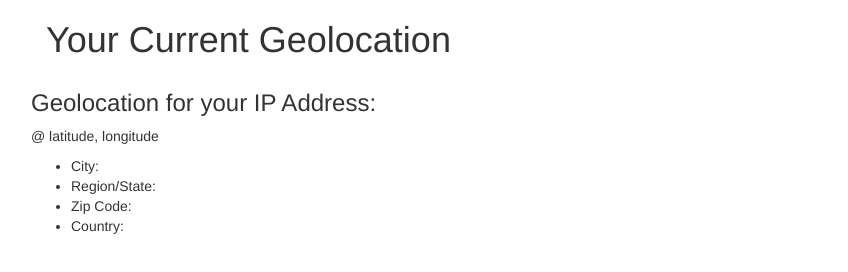
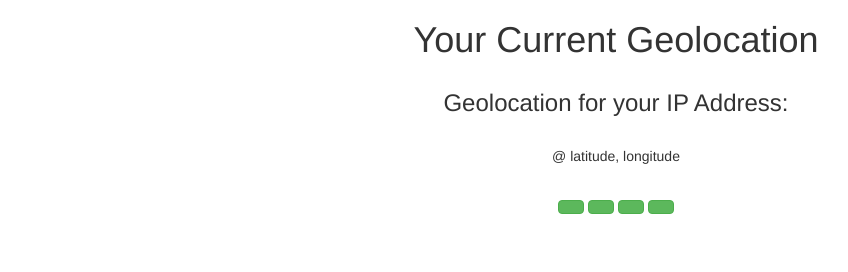
Before and after one commit to andrewdc92/ip-tracker, a website: page index.html in a window 1280 px wide. Shown: the whole page, without its empty margins (24-872 px from the left). Drawn offline with nearby package versions, Linux system fonts and the light colour scheme; no server answers.

Commit message:
styled buttons and page layout, preparing to test heroku deploy

```diff
--- a/controllers/ipController.js
+++ b/controllers/ipController.js
@@ -3,5 +3,5 @@ angular.module('ipApp')
 
   function ipController() {
       var vm = this;
-      vm.ip = "38.140.30.202"
+      // vm.ip = "38.140.30.202"
   };
--- a/index.html
+++ b/index.html
@@ -4,18 +4,21 @@
     <meta charset="utf-8">
     <title>I C UR IP </title>
 
+    <link rel="stylesheet" href="https://maxcdn.bootstrapcdn.com/bootstrap/3.3.7/css/bootstrap.min.css">
+    <link rel="stylesheet" href="styles/main.css">
+
     <script src="http://ajax.googleapis.com/ajax/libs/angularjs/1.4.4/angular.min.js"></script>
     <script type='text/javascript' src='app.js'></script>
     <script type='text/javascript' src='scripts/directives/ip.js'></script>
     <script type ='text/javascript' src='controllers/ipController.js'></script>
 
-    <link rel="stylesheet" href="https://maxcdn.bootstrapcdn.com/bootstrap/3.3.7/css/bootstrap.min.css">
+    <script type="text/javascript" src="services/ipservice.js"></script>
 
   </head>
   <body>
 
     <div class="container" ng-controller="ipController as ipController">
-      <h1>Your Current Geolocation</h1>
+      <center><h1>Your Current Geolocation</h1></center>
       <div class="row">
         <ip-address ip="{{ip}}"></ip-address>
         <!-- hypenated here -->
--- a/scripts/directives/ip.js
+++ b/scripts/directives/ip.js
@@ -12,8 +12,8 @@ angular.module('ipApp')
     };
 
 
-  ipDirController.$inject=['$http'];
-  function ipDirController($http){
+  ipDirController.$inject=['$http', "ipService"];
+  function ipDirController($http, ipService){
     var vm = this;
     var url="http://freegeoip.net/json/";
     console.log(vm.data);
--- /dev/null
+++ b/services/ipservice.js
@@ -0,0 +1,36 @@
+angular.module('ipApp')
+.service('ipService', ipService);
+
+ipService.$inject = ['$http', '$q'];
+function ipService($http, $q) {
+console.log('service');
+var self = this;  // similar to vm = this, but we're not working with a view-model here so using the 'generic' form for this closure
+self.data = {};  // we'll let get fill this in when it can
+self.books = [];  // we'll let getAll fill this in when it can
+
+
+
+function data() {
+  console.log('someone requested their geoloc data');
+  // create a new 'deferred'
+  var def = $q.defer();
+  // fire off the request
+  $http({
+    method: 'GET',
+    url: 'http://freegeoip.net/json/'
+  }).then(onSuccess, onError);
+
+  return def.promise;
+
+  function onSuccess(resposne){
+    console.log('here is all of the data')
+    self.data = response.data,
+    def.resolve(self.data);
+  }
+  function onError(error) {
+  console.log('there was an error: ', error);
+      self.data.error = {error: error};
+      def.reject(self.data.error);
+    }
+  }
+}
--- /dev/null
+++ b/styles/main.css
@@ -0,0 +1,22 @@
+p {
+  padding: 20px;
+}
+
+.btn {
+display: inline-block;
+font: white;
+}
+
+/*ul {
+  display: inline-block;
+}
+li {
+
+  border-style: solid;
+  border-width: medium;
+  border-top-color: green;
+  border-bottom-color: green;
+  border-left-color: yellow;
+  border-right-color: yellow;
+  padding: 10px;
+}*/
--- a/templates/ipCardTemplate.html
+++ b/templates/ipCardTemplate.html
@@ -1,13 +1,12 @@
-<div class="ipAddress">
+
+<center><div class="ipAddress">
 
     <h3> Geolocation for your IP Address: {{ipDirController.data.ip}} </h3>
       <p> @ {{ipDirController.data.latitude}} latitude, {{ipDirController.data.longitude}} longitude </p>
   <div>
-    <ul>
-      <li> City: {{ipDirController.data.city}} </li>
-      <li> Region/State: {{ipDirController.data.region_name}} </li>
-      <li> Zip Code: {{ipDirController.data.zip_code}} </li>
-      <li> Country: {{ipDirController.data.country_code}}</li>
-    </ul>
+    <button type="button" class="btn btn btn-success">{{ipDirController.data.city}}</button>
+    <button type="button" class="btn btn btn-success">{{ipDirController.data.region_name}}</button>
+    <button type="button" class="btn btn btn-success">{{ipDirController.data.zip_code}}</button>
+    <button type="button" class="btn btn btn-success">{{ipDirController.data.country_code}}</button>
   </div>
-</div>
+</div></center>
```
Also changed, not shown: 1 other file.
